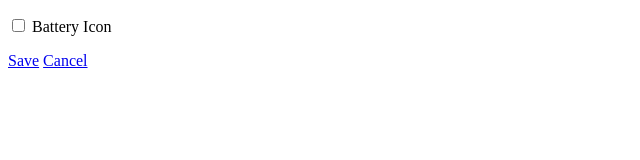
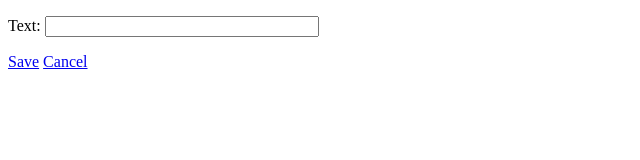
Before and after one commit to spinalcode/spinalcode.github.io, a plain HTML site: page barcode/index.html in a window 1280 px wide. Shown: the whole page, without its empty margins (0-640 px from the left). Drawn offline with Linux system fonts and the light colour scheme.

Commit message:
Update index.html

```diff
--- a/barcode/index.html
+++ b/barcode/index.html
@@ -10,8 +10,8 @@
 
     <form id="form" class="center" onsubmit="return onSubmit(this)">
         <p>
-          <input type="checkbox" name="battery" id="battery" class="css-checkbox" value="1"/>
-          <label for="battery" class="css-label">Battery Icon</label>
+			<label for="text">Text:</label></td>
+			<input type="text" id="text" maxlength="104" size="13" style="width:20em"/></td>
         </p>
         <a class="button save" href="javascript:onSubmit(document.form)" id="savebutton">Save</a>
         <a class="button delete" href="javascript:onCancel()"  id="cancelbutton">Cancel</a>
```
